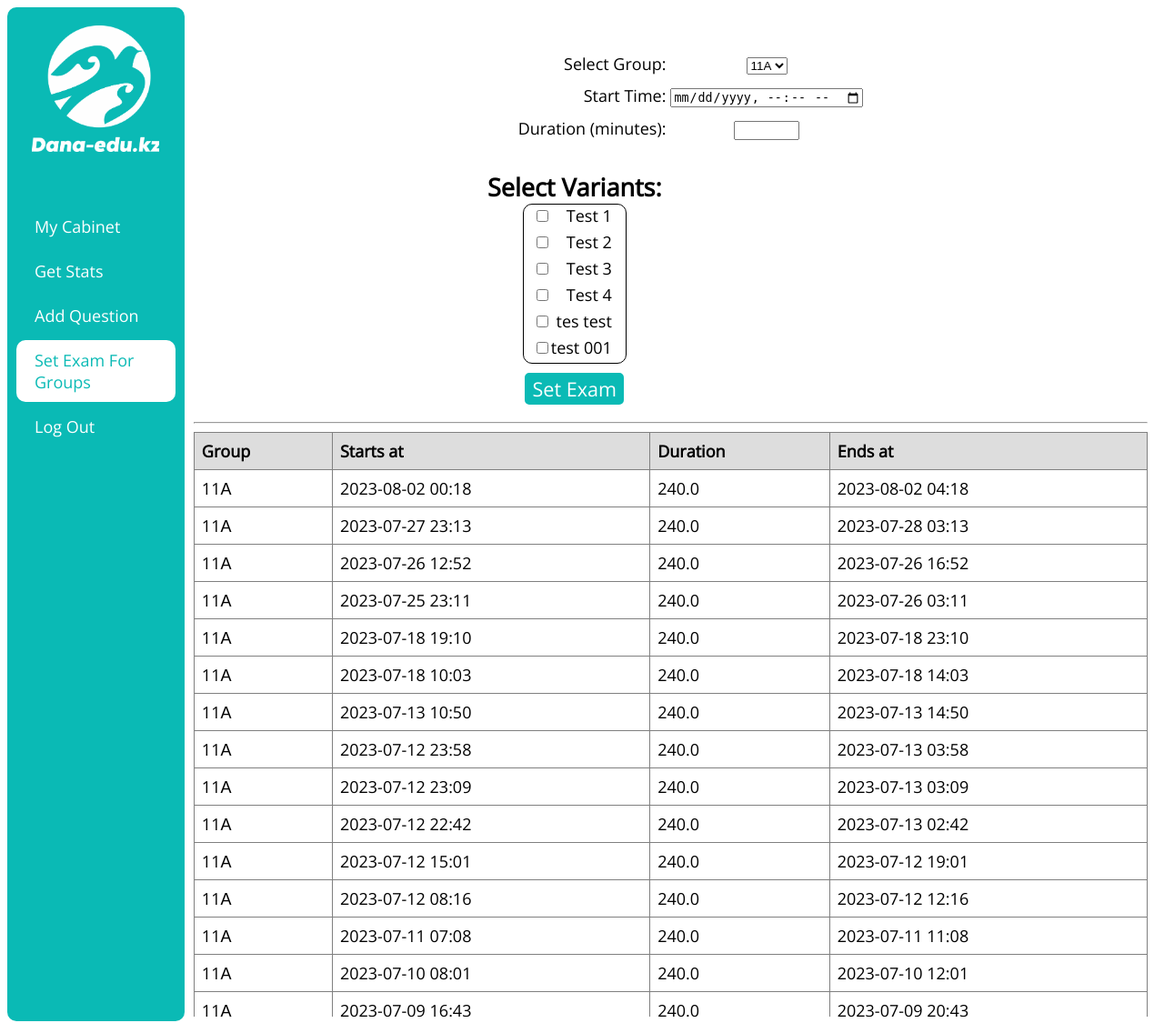
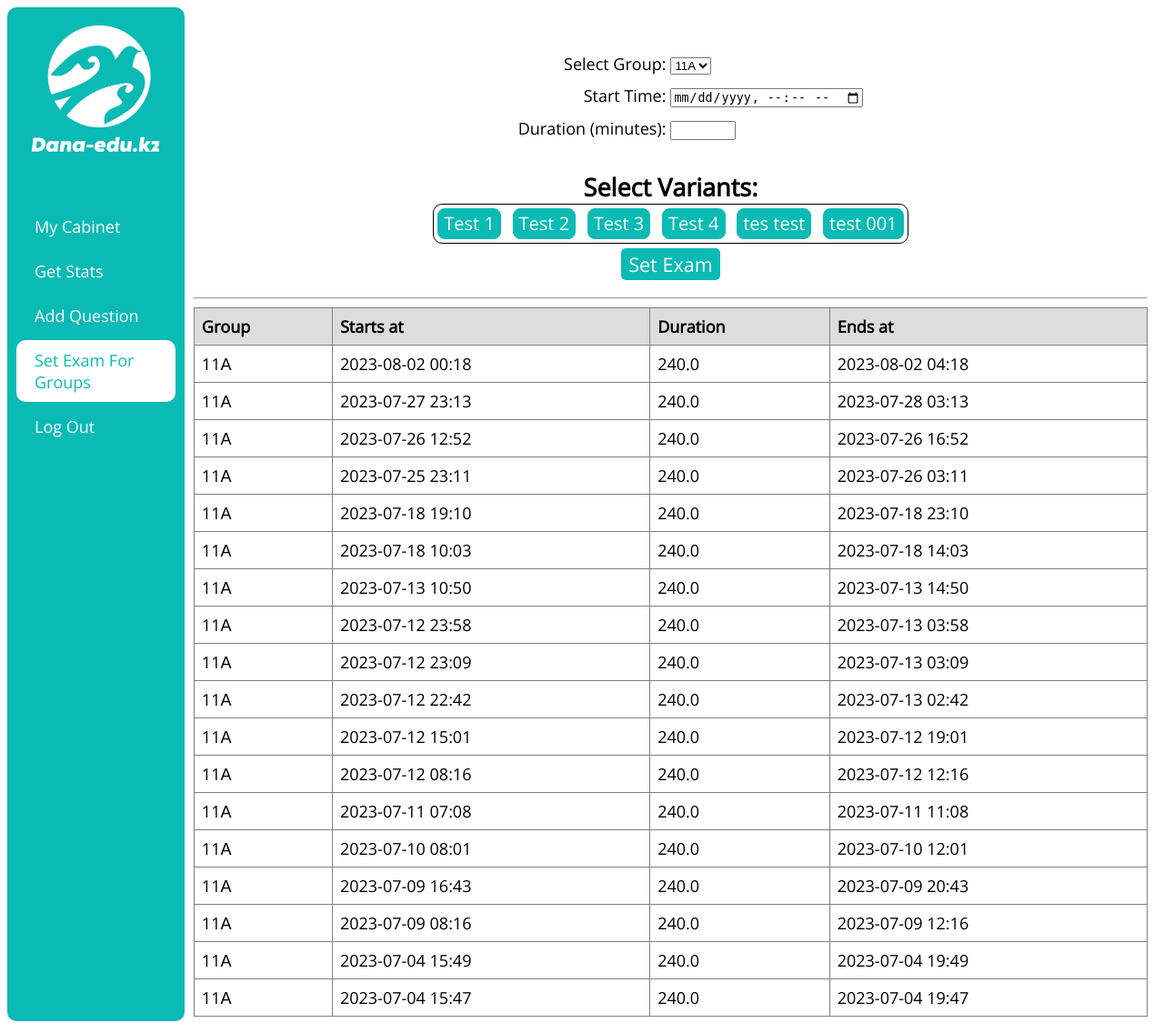
Before and after one commit to AmeAya/dana-edu, a Django app: page /set_exam_for_groups in a window 1280 px wide. Shown: the whole page at 91% size. Run offline with Django 4.2, Linux system fonts and the light colour scheme; a user stored in the database is signed in; data comes from the database, SQL or seed files in the repository; both versions use the stored data as it was after the commit.

Commit message:
Exam For Group added beautiful variant selector

```diff
--- a/examapp/views.py
+++ b/examapp/views.py
@@ -243,7 +243,7 @@ def examResultView(request, pk):
 class GetAreaByRegion(APIView):
     permission_classes = [IsAuthenticated]
 
-    def post(self, request, *args, **kwargs):
+    def post(self, request):
         region = Region.objects.get(id=request.POST.get('region_id'))
         area = Area.objects.filter(region=region)
         data = {'areas': AreaSerializer(area, many=True).data}
@@ -253,7 +253,7 @@ class GetAreaByRegion(APIView):
 class GetExamQuestionApiView(APIView):
     permission_classes = [IsAuthenticated]
 
-    def get(self, request, *args, **kwargs):
+    def get(self, request):
         question = Question.objects.get(pk=request.GET.get('pk'))
         answers = question.answers.all()
         data = {'question': QuestionSerializer(question).data,
@@ -264,7 +264,7 @@ class GetExamQuestionApiView(APIView):
 class GetQuestionsBySubjectApiView(APIView):
     permission_classes = [IsAuthenticated]
 
-    def get(self, request, *args, **kwargs):
+    def get(self, request):
         subject = Subject.objects.get(pk=request.query_params['subject_id'])
         variant = CurrentExam.objects.filter(user=request.user).latest('pk').variant
         questions = Question.objects.filter(subject=subject).filter(variant=variant).order_by('number')
@@ -282,7 +282,7 @@ class GetQuestionsBySubjectApiView(APIView):
 class GetSchoolByArea(APIView):
     permission_classes = [IsAuthenticated]
 
-    def post(self, request, *args, **kwargs):
+    def post(self, request):
         area = Area.objects.get(id=request.POST.get('area_id'))
         school = School.objects.filter(area=area)
         data = {'schools': SchoolSerializer(school, many=True).data}
@@ -317,7 +317,6 @@ def getStatsView(request):
 
 def homeView(request):
     if request.user.is_authenticated:
-        urls = getUserUrls(request.user)
         context = {'urls': getUserUrls(request.user)}
     else:
         context = {'urls': getBaseUrls()}
@@ -351,7 +350,7 @@ def setExamForGroup(request):
 class SetPupilAnswers(APIView):
     permission_classes = [IsAuthenticated]
 
-    def post(self, request, *args, **kwargs):
+    def post(self, request):
         question = Question.objects.get(pk=request.POST.get('question'))
         pupil_answer = PupilAnswer.objects.filter(user=request.user).filter(question=question).filter(is_in_action=True)
         answers = Answer.objects.filter(pk__in=request.POST.get('answers').split(','))
@@ -378,5 +377,4 @@ def subjectSelectView(request):
 @login_required(login_url='login_url')
 def userCabinetView(request):
     context = {'urls': getUserUrls(request.user)}
-
     return render(request, 'cabinet_page.html', context)
--- a/static/css/style.css
+++ b/static/css/style.css
@@ -121,8 +121,8 @@ h1{
 }
 
 .question_button:hover:not(.active){
-    background-color: #ffffff;
-    color: #0ABAB5;
+    background-color: #ffffff !important;
+    color: #0ABAB5 !important;
 }
 
 .question_button_active{
@@ -157,6 +157,7 @@ h1{
 
 .form p{
     display: table-row;
+    text-align: left;
 }
 
 .form label{
@@ -200,3 +201,12 @@ h1{
     color: #ffffff;
     border-radius: 10px;
 }
+
+#variants{
+    border: 1px solid black;
+    border-radius: 10px;
+    margin-bottom = 10px;
+    box-shadow = 10px 5px 5px grey;
+    width: fit-content;
+    max-width: 70%;
+}
--- a/templates/set_exam_for_groups_page.html
+++ b/templates/set_exam_for_groups_page.html
@@ -1,7 +1,7 @@
 {% extends 'base.html' %}
 {% block content %}
     <div align="center" style="font-size: 18px;">
-        <form class="form" action="{% url 'set_exam_for_groups_url' %}" method="post">
+        <form id="group-form" class="form" action="{% url 'set_exam_for_groups_url' %}" method="post">
             {% csrf_token %}
 
             <p>
@@ -23,21 +23,22 @@
                 <input type="number" id="duration" name="duration" style="width:30%" required>
             </p>
 
-            <h2 style="margin-bottom: 0px;">Select Variants:</h2>
-            <div id="variants">
-                <div style=" white-space:nowrap; margin-left:10px; margin-right:10px; width:auto;">
-                    {% for variant in variants %}
-                        <p>
-                            <input type="checkbox" id="{{ variant.id }}" value="{{ variant.id }}" name="variants">
-                            <label for="{{ variant.id }}">{{ variant.name }}</label>
-                        </p>
-                    {% endfor %}
-                </div>
+            <div id="hidden-variants" hidden="hidden">
+                {% for variant in variants %}
+                    <input type="checkbox" id="{{ variant.id }}" value="{{ variant.id }}" name="variants">
+                {% endfor %}
             </div>
-            <br>
+        </form>
 
-            <input class="btn" type="submit" value="Set Exam" style="font-size: 120%">
-        </form>
+        <h2 style="margin-bottom: 0px;">Select Variants:</h2>
+        <div id="variants" align="center">
+            {% for variant in variants %}
+                <button class="question_button" onclick="selectVariant({{ variant.id }})" style="width: auto; border: 1px solid #0ABAB5; border-radius: 8px;">{{ variant.name }}</button>
+            {% endfor %}
+        </div>
+
+        <input class="btn" form="group-form" type="submit" value="Set Exam" style="font-size: 120%">
+
         <hr>
         <table class="groups_exams">
             <tr>
@@ -57,13 +58,20 @@
         </table>
     </div>
     <script>
-        window.onload = (event) => {
-            let div = document.getElementById('variants');
-            div.style.border = "1px solid black";
-            div.style.borderRadius = "10px";
-            div.style.display = "inline-block";w
-            div.style.marginBottom = "10px";
-            div.style.boxShadow = "10px 5px 5px grey";
+        function selectVariant(variant_id){
+            let thisButton = event.srcElement;
+            let input = document.getElementById(variant_id);
+
+            if (input.checked == true){
+                input.checked = false;
+                thisButton.style.background = '#0ABAB5';
+                thisButton.style.color = '';
+            }
+            else {
+                input.checked = true;
+                thisButton.style.background = '#DCDCDC';
+                thisButton.style.color = '#0ABAB5';
+            }
         }
     </script>
 {% endblock content %}
```
Also changed, not shown: core/settings.py (+4 -4 lines), db.sqlite3.
